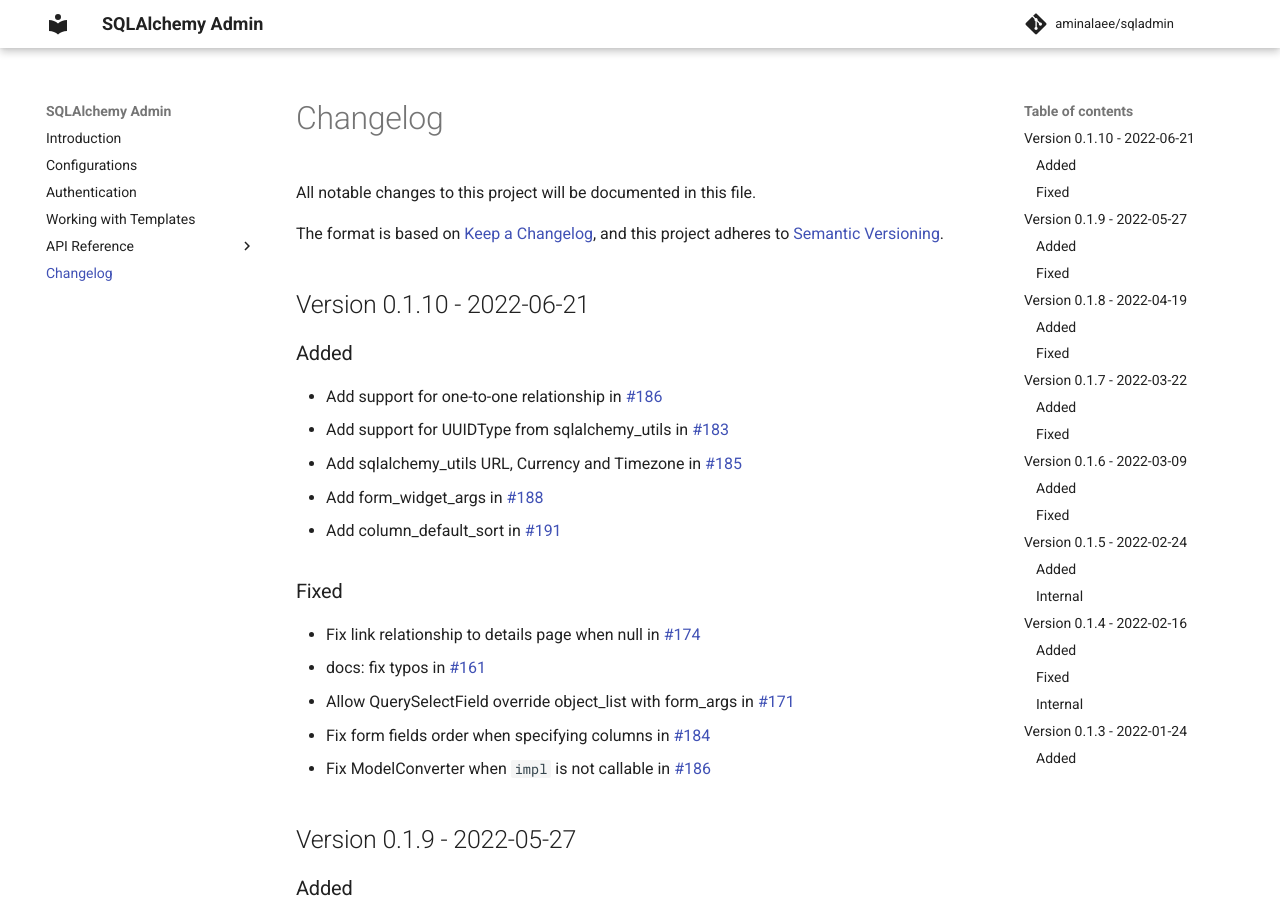
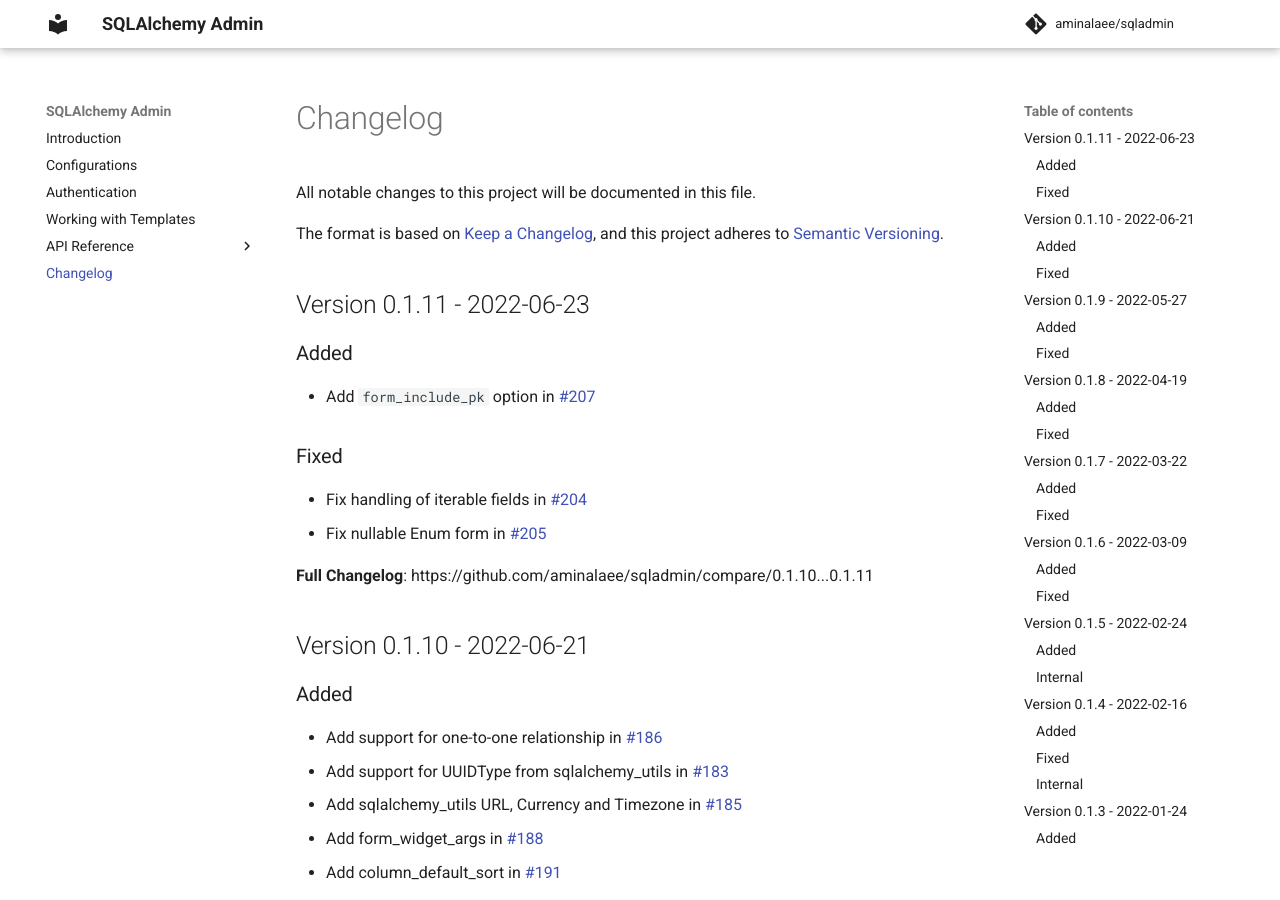
Before and after one commit to aminalaee/sqladmin, an MkDocs documentation site: the page built from docs/changelog.md, in a window 1280 px wide and 900 px high. Built offline with MkDocs 1.6.1 and Material for MkDocs 9.7.7, drawn with Linux system fonts in a browser that asks for light colours; comment, search, counter and statistics services are not loaded.

Commit message:
Version 0.1.11 (#208)

```diff
--- a/docs/changelog.md
+++ b/docs/changelog.md
@@ -3,6 +3,19 @@
 
 The format is based on [Keep a Changelog](https://keepachangelog.com/en/1.0.0/),
 and this project adheres to [Semantic Versioning](https://semver.org/spec/v2.0.0.html).
+
+## Version 0.1.11 - 2022-06-23
+
+### Added
+
+* Add `form_include_pk` option in [#207](https://github.com/aminalaee/sqladmin/pull/207)
+
+### Fixed
+
+* Fix handling of iterable fields in [#204](https://github.com/aminalaee/sqladmin/pull/204)
+* Fix nullable Enum form in [#205](https://github.com/aminalaee/sqladmin/pull/205)
+
+**Full Changelog**: https://github.com/aminalaee/sqladmin/compare/0.1.10...0.1.11
 
 ## Version 0.1.10 - 2022-06-21
 
--- a/setup.cfg
+++ b/setup.cfg
@@ -1,6 +1,6 @@
 [metadata]
 name = sqladmin
-version = 0.1.10
+version = 0.1.11
 author = Amin Alaee
 author_email = mohammadamin.alaee@gmail.com
 description = Admin interface for SQLAlchemy.
--- a/sqladmin/__init__.py
+++ b/sqladmin/__init__.py
@@ -1,7 +1,7 @@
 from sqladmin.application import Admin
 from sqladmin.models import ModelAdmin
 
-__version__ = "0.1.10"
+__version__ = "0.1.11"
 
 __all__ = [
     "Admin",
```
Also changed, not shown: CHANGELOG.md (+13 -0 lines).
